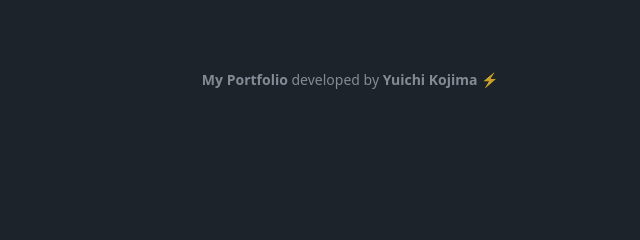
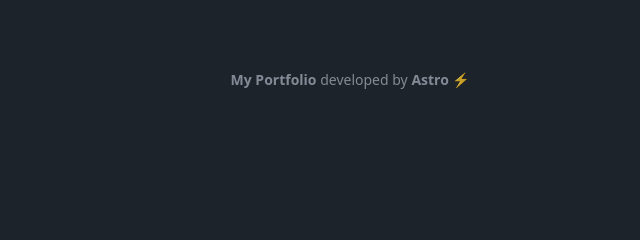
Before and after one commit to samuraikun/my-portfolio-site, an Astro site: page / in a window 1280 px wide. Shown: the part 474-714 px from the top of the page, 442-1082 px from the left. Built offline with nearby package versions, Linux system fonts and the light colour scheme; Astro itself is replaced by a stand-in of ours.

Commit message:
cosmetic footer

```diff
--- a/src/components/Footer.astro
+++ b/src/components/Footer.astro
@@ -6,12 +6,12 @@
   <div class="inline opacity-75">
     <!-- Thanks for using this template. You can keep this line to support my work :) -->
     <a
-      href="https://astrofy-template.netlify.app/"
+      href="#"
       target="_blank"
       class="font-bold">My Portfolio</a
     > developed by
-    <a href="https://manuelernestog.github.io" target="_blank" class="font-bold"
-      >Yuichi Kojima ⚡️</a
+    <a href="https://astro.build" target="_blank" class="font-bold"
+      >Astro ⚡️</a
     >
   </div>
 </footer>
```
